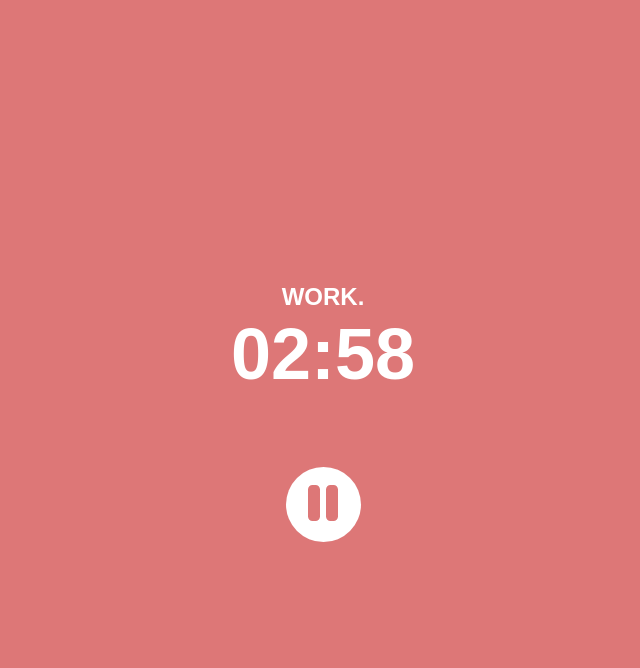
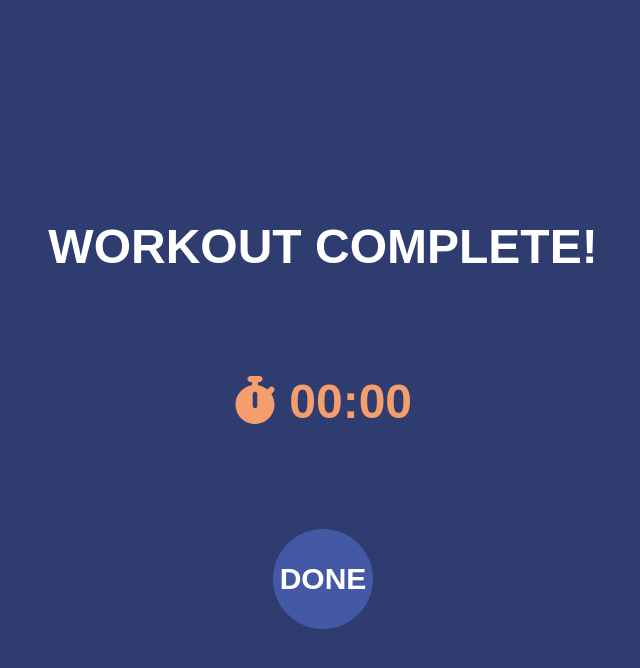
Before and after one commit to renderGUI/interval-timer, a React (Create React App) app: page / in a window 1280 px wide. Both pictures are taken after a click on the button "GO". Shown: the top 668 px of the page, without its empty margins (317-957 px from the left). Built offline with nearby package versions, Linux system fonts and the light colour scheme.

Commit message:
Add summary screen

```diff
--- /dev/null
+++ b/src/components/SummaryScreen.js
@@ -0,0 +1,26 @@
+import classes from "./SummaryScreen.module.scss";
+import { useTimer } from "../contexts/timer-context";
+import { FontAwesomeIcon } from "@fortawesome/react-fontawesome";
+import { faStopwatch } from "@fortawesome/free-solid-svg-icons";
+
+const SummaryScreen = () => {
+  const { convertedTotalTime, setActiveSession } = useTimer();
+
+  const clickHandler = () => {
+    setActiveSession(false);
+  };
+
+  return (
+    <div className={classes.container}>
+      <p className={classes.heading}>WORKOUT COMPLETE!</p>
+      <p className={classes.totalTime}>
+        <FontAwesomeIcon icon={faStopwatch} /> {convertedTotalTime}
+      </p>
+      <button onClick={clickHandler} className={classes.endSessionButton}>
+        DONE
+      </button>
+    </div>
+  );
+};
+
+export default SummaryScreen;
--- /dev/null
+++ b/src/components/SummaryScreen.module.scss
@@ -0,0 +1,43 @@
+@use "../config";
+
+.container {
+  display: flex;
+  height: 100vh;
+  flex-direction: column;
+  justify-content: center;
+  align-items: center;
+  text-align: center;
+}
+
+.heading {
+  font-size: 3rem;
+  font-weight: 600;
+  color: config.$text;
+  margin-bottom: 50px;
+}
+
+.totalTime {
+  font-size: 3rem;
+  color: config.$secondary;
+  font-weight: bold;
+  margin-top: 50px;
+  margin-bottom: 50px;
+}
+
+.endSessionButton {
+  font-size: 1.875rem;
+  background-color: lighten(config.$primary, 15%);
+  color: config.$text;
+  border: none;
+  border-radius: 50%;
+  width: 100px;
+  height: 100px;
+  text-align: center;
+  font-weight: 600;
+  margin-top: 50px;
+
+  &:hover {
+    cursor: pointer;
+    background-color: lighten(config.$primary, 20%);
+  }
+}
--- a/src/contexts/timer-context.js
+++ b/src/contexts/timer-context.js
@@ -10,8 +10,9 @@ export const TimerContextProvider = (props) => {
   const [totalTime, setTotalTime] = useState(0);
   const [workTime, setWorkTime] = useState(180);
   const [restTime, setRestTime] = useState(30);
-  const [sets, setSets] = useState(5);
+  const [sets, setSets] = useState(0); // change back to 5 after development
   const [isPaused, setIsPaused] = useState(false);
+  const [activeSession, setActiveSession] = useState(false);
 
   const calculateTotalSeconds = (workTime, restTime, sets) => {
     setTotalTime((parseInt(workTime) + parseInt(restTime)) * parseInt(sets));
@@ -48,6 +49,8 @@ export const TimerContextProvider = (props) => {
     convertedTotalTime,
     isPaused,
     setIsPaused,
+    activeSession,
+    setActiveSession,
   };
 
   return (
--- a/src/pages/Menu.js
+++ b/src/pages/Menu.js
@@ -14,9 +14,10 @@ const Menu = () => {
     convertedWorkTime,
     convertedRestTime,
     convertedTotalTime,
+    activeSession,
+    setActiveSession,
   } = useTimer();
 
-  const [timerStarted, setTimerStarted] = useState(false);
   const navigate = useNavigate();
 
   useEffect(() => {
@@ -36,12 +37,12 @@ const Menu = () => {
   };
 
   const startHandler = () => {
-    setTimerStarted(true);
+    setActiveSession(true);
   };
 
   return (
     <>
-      {!timerStarted && (
+      {!activeSession && (
         <div className={classes.container}>
           <h2 className={classes.totalTime}>{convertedTotalTime}</h2>
           <div className={classes.subcontainer}>
@@ -71,7 +72,7 @@ const Menu = () => {
           </div>
         </div>
       )}
-      {timerStarted && <ActiveSession />}
+      {activeSession && <ActiveSession />}
     </>
   );
 };
```
